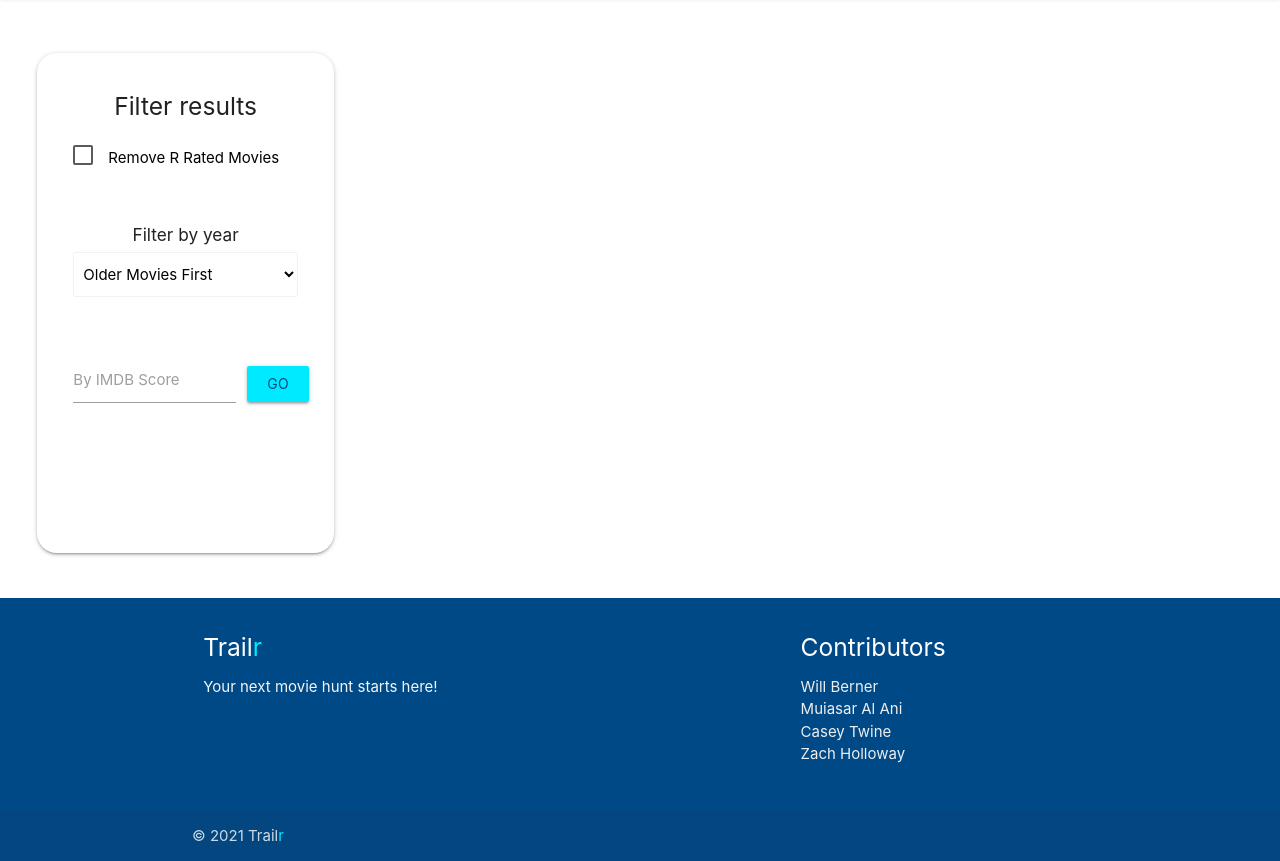
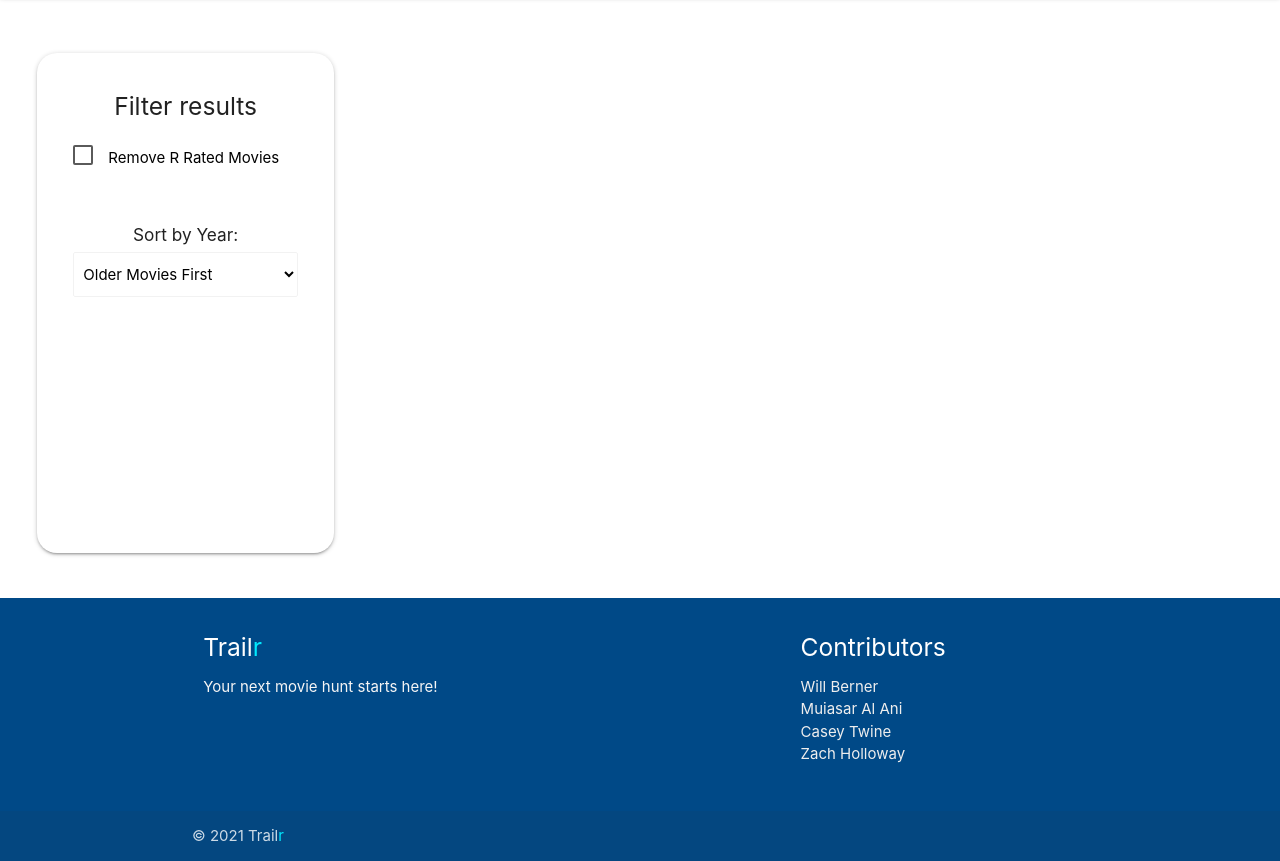
Before and after one commit to WillBerner/Trailr, a plain HTML site: page search.html in a window 1280 px wide. Shown: the part 83-944 px from the top of the page. Drawn offline with nearby package versions, Linux system fonts and the light colour scheme; no server answers.

Commit message:
Removed unused filter. Corrected sorting title.

```diff
--- a/search.html
+++ b/search.html
@@ -56,20 +56,12 @@
 
             <div class="row">
               <div class="input-field col s12">
-                <h6>Filter by year</h6>
+                <h6>Sort by Year:</h6>
                 <select class="browser-default" id="sortByDateSelector">
                   <option value="old">Older Movies First</option>
                   <option value="new">Newer Movies First</option>
                 </select>
               </div>
-            </div>
-
-            <div class="row valign-wrapper">
-              <div class="input-field col s9">
-                <input id="filterByIMBDScoreInput" type="number" class="validate" />
-                <label for="filterByIMBDScoreInput">By IMDB Score</label>
-              </div>
-              <button class="col s3 btn" id="">Go</button>
             </div>
 
           </div>
```
